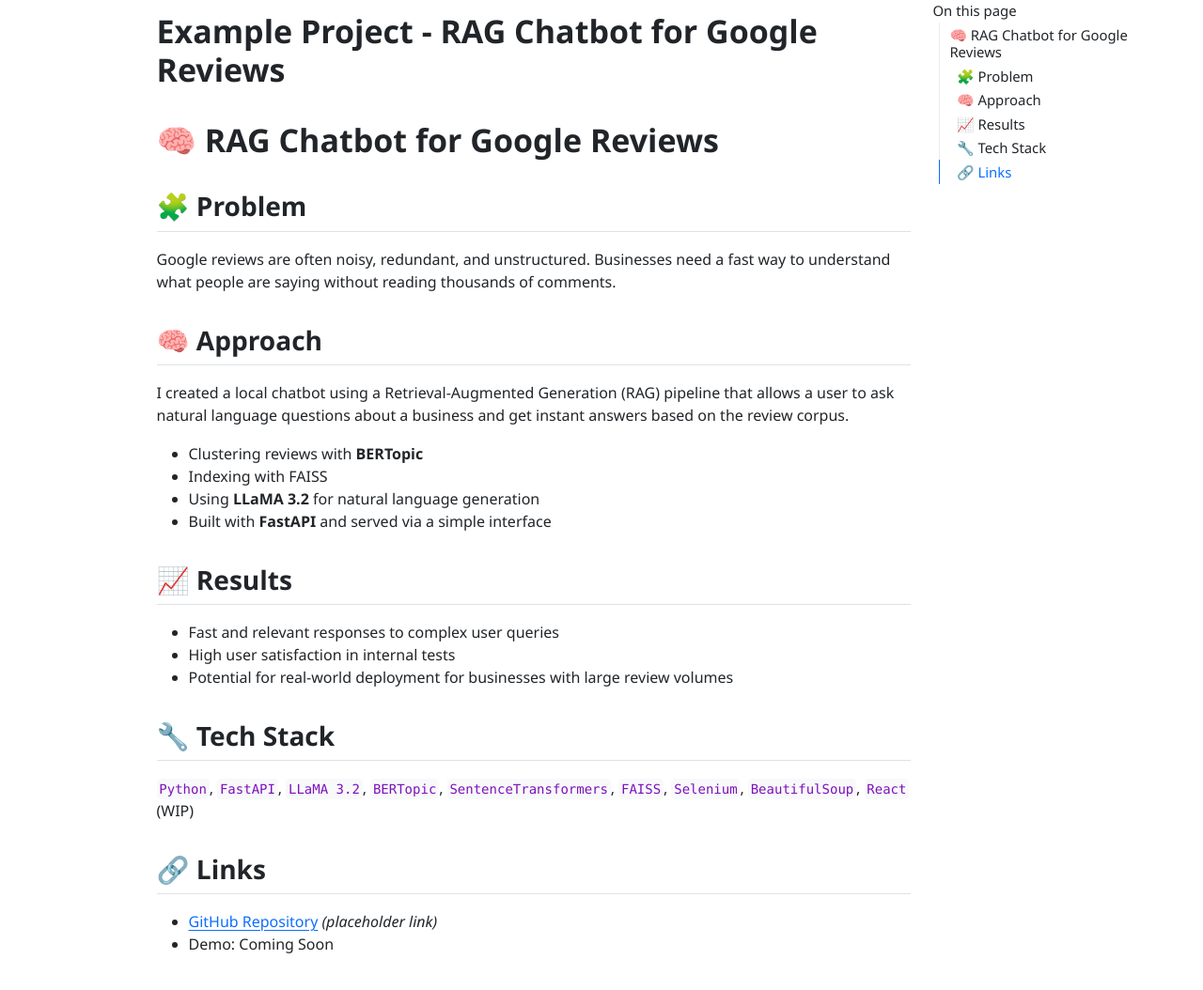
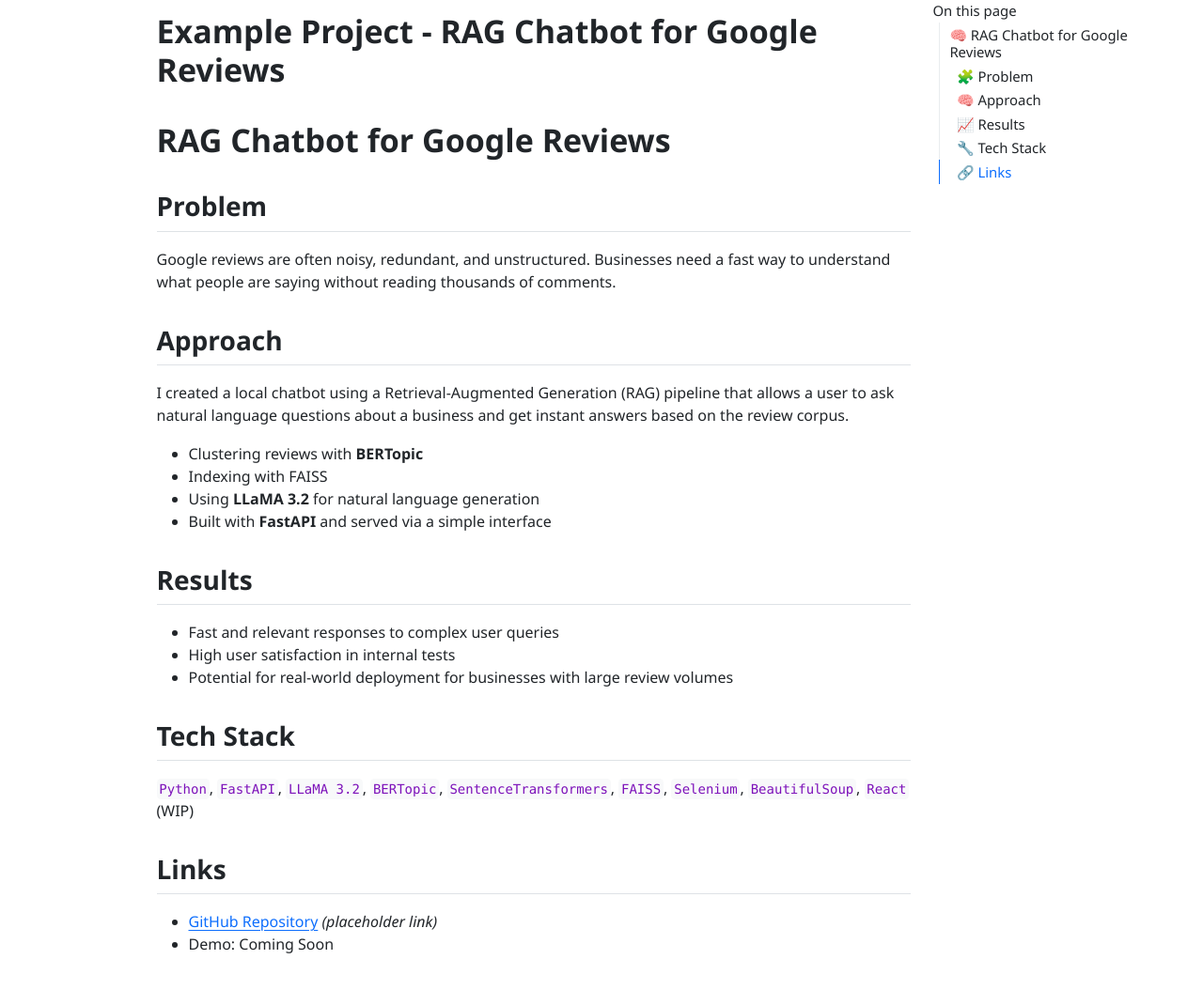
Before and after one commit to Overowser/overowser.github.io, a plain HTML site: page projects/placeholder1.html in a window 1280 px wide. Shown: the part 76-1130 px from the top of the page at 94% size. Drawn offline with Linux system fonts and the light colour scheme.

Commit message:
Update placeholder1.html

```diff
--- a/projects/placeholder1.html
+++ b/projects/placeholder1.html
@@ -151,13 +151,13 @@ ul.task-list li input[type="checkbox"] {
 
 
 <section id="rag-chatbot-for-google-reviews" class="level1">
-<h1>🧠 RAG Chatbot for Google Reviews</h1>
+<h1>RAG Chatbot for Google Reviews</h1>
 <section id="problem" class="level2">
-<h2 class="anchored" data-anchor-id="problem">🧩 Problem</h2>
+<h2 class="anchored" data-anchor-id="problem">Problem</h2>
 <p>Google reviews are often noisy, redundant, and unstructured. Businesses need a fast way to understand what people are saying without reading thousands of comments.</p>
 </section>
 <section id="approach" class="level2">
-<h2 class="anchored" data-anchor-id="approach">🧠 Approach</h2>
+<h2 class="anchored" data-anchor-id="approach">Approach</h2>
 <p>I created a local chatbot using a Retrieval-Augmented Generation (RAG) pipeline that allows a user to ask natural language questions about a business and get instant answers based on the review corpus.</p>
 <ul>
 <li>Clustering reviews with <strong>BERTopic</strong></li>
@@ -167,7 +167,7 @@ ul.task-list li input[type="checkbox"] {
 </ul>
 </section>
 <section id="results" class="level2">
-<h2 class="anchored" data-anchor-id="results">📈 Results</h2>
+<h2 class="anchored" data-anchor-id="results">Results</h2>
 <ul>
 <li>Fast and relevant responses to complex user queries</li>
 <li>High user satisfaction in internal tests</li>
@@ -175,11 +175,11 @@ ul.task-list li input[type="checkbox"] {
 </ul>
 </section>
 <section id="tech-stack" class="level2">
-<h2 class="anchored" data-anchor-id="tech-stack">🔧 Tech Stack</h2>
+<h2 class="anchored" data-anchor-id="tech-stack">Tech Stack</h2>
 <p><code>Python</code>, <code>FastAPI</code>, <code>LLaMA 3.2</code>, <code>BERTopic</code>, <code>SentenceTransformers</code>, <code>FAISS</code>, <code>Selenium</code>, <code>BeautifulSoup</code>, <code>React</code> (WIP)</p>
 </section>
 <section id="links" class="level2">
-<h2 class="anchored" data-anchor-id="links">🔗 Links</h2>
+<h2 class="anchored" data-anchor-id="links">Links</h2>
 <ul>
 <li><a href="https://github.com/Overowser">GitHub Repository</a> <em>(placeholder link)</em></li>
 <li>Demo: Coming Soon</li>
```
